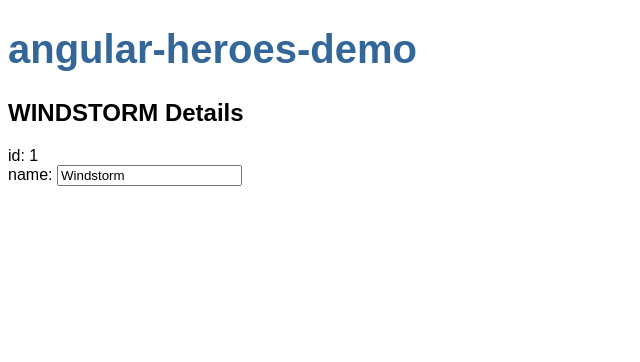
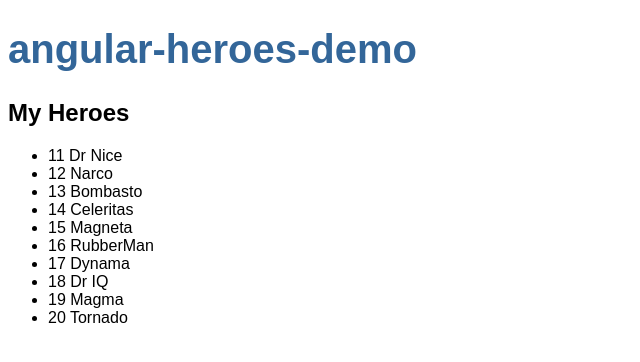
Before and after one commit to lizhen0211/angular-heroes-demo, an Angular app: page / in a window 1280 px wide. Shown: the top 362 px of the page, without its empty margins (0-640 px from the left). Built offline with nearby package versions, Linux system fonts and the light colour scheme.

Commit message:
baseline

```diff
--- a/src/app/heroes/heroes.component.html
+++ b/src/app/heroes/heroes.component.html
@@ -1,7 +1,6 @@
-<h2>{{hero.name | uppercase}} Details</h2>
-<div><span>id: </span>{{hero.id}}</div>
-<div>
-  <label>name:
-    <input [(ngModel)]="hero.name" placeholder="name"/>
-  </label>
-</div>
+<h2>My Heroes</h2>
+<ul class="heroes">
+  <li *ngFor="let hero of heroes" (click)="onSelect(hero)">
+    <span class="badge">{{hero.id}}</span> {{hero.name}}
+  </li>
+</ul>
--- a/src/app/heroes/heroes.component.ts
+++ b/src/app/heroes/heroes.component.ts
@@ -1,5 +1,6 @@
 import { Component, OnInit } from '@angular/core';
 import {Hero} from '../hero';
+import {HEROES} from '../mock-heroes';
 
 @Component({
   selector: 'app-heroes',
@@ -8,14 +9,23 @@
 })
 export class HeroesComponent implements OnInit {
 
+  selectedHero: Hero;
+
   hero: Hero = {
     id: 1,
     name: 'Windstorm'
   };
+
+  heroes = HEROES;
 
   constructor() { }
 
   ngOnInit(): void {
   }
 
+  onSelect(hero: Hero): void {
+    this.selectedHero = hero;
+    console.log(hero);
+  }
+
 }
--- /dev/null
+++ b/src/app/mock-heroes.ts
@@ -0,0 +1,14 @@
+import {Hero} from './hero';
+
+export const HEROES: Hero[] = [
+  {id: 11, name: 'Dr Nice'},
+  {id: 12, name: 'Narco'},
+  {id: 13, name: 'Bombasto'},
+  {id: 14, name: 'Celeritas'},
+  {id: 15, name: 'Magneta'},
+  {id: 16, name: 'RubberMan'},
+  {id: 17, name: 'Dynama'},
+  {id: 18, name: 'Dr IQ'},
+  {id: 19, name: 'Magma'},
+  {id: 20, name: 'Tornado'}
+];
```
